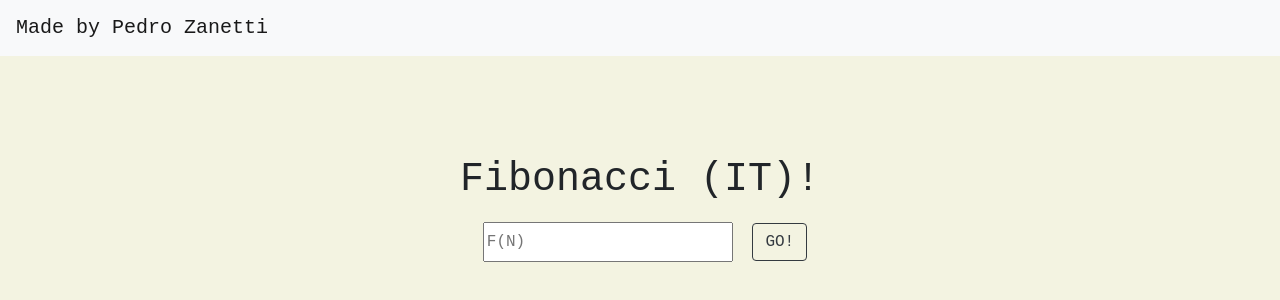
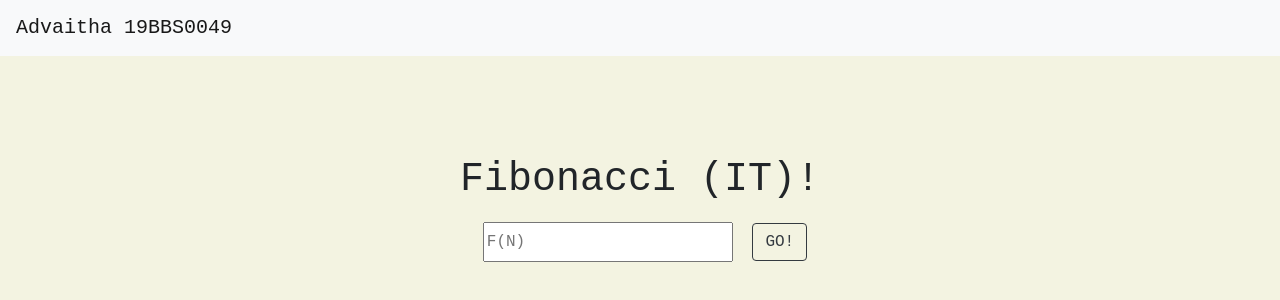
Before and after one commit to AdvaithaB/Fib_labfat, a Flask app: page / in a window 1280 px wide. Shown: the top 300 px of the page. Run offline with Flask 2, Linux system fonts and the light colour scheme; some libraries are stand-ins or nearby versions.

Commit message:
Update homepage.html

```diff
--- a/templates/homepage.html
+++ b/templates/homepage.html
@@ -31,7 +31,7 @@
     </head>
     <body>
         <nav class="navbar navbar-light bg-light">
-            <a class="navbar-brand" href="https://github.com/PzanettiD">Made by Pedro Zanetti</a>
+            <a class="navbar-brand" href="https://github.com/PzanettiD">Advaitha 19BBS0049</a>
         </nav>
         <div id="main" class="container">
             <h1>Fibonacci (IT)!</h1>
```
